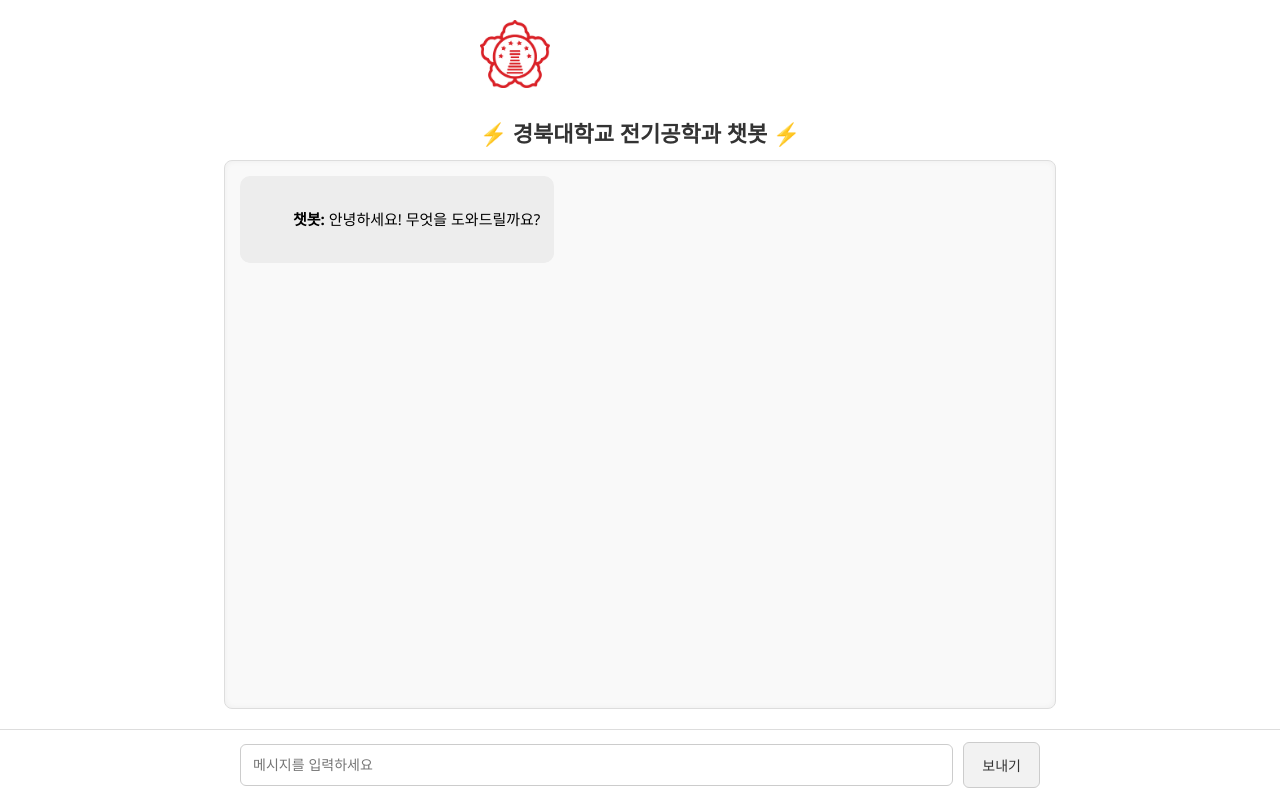
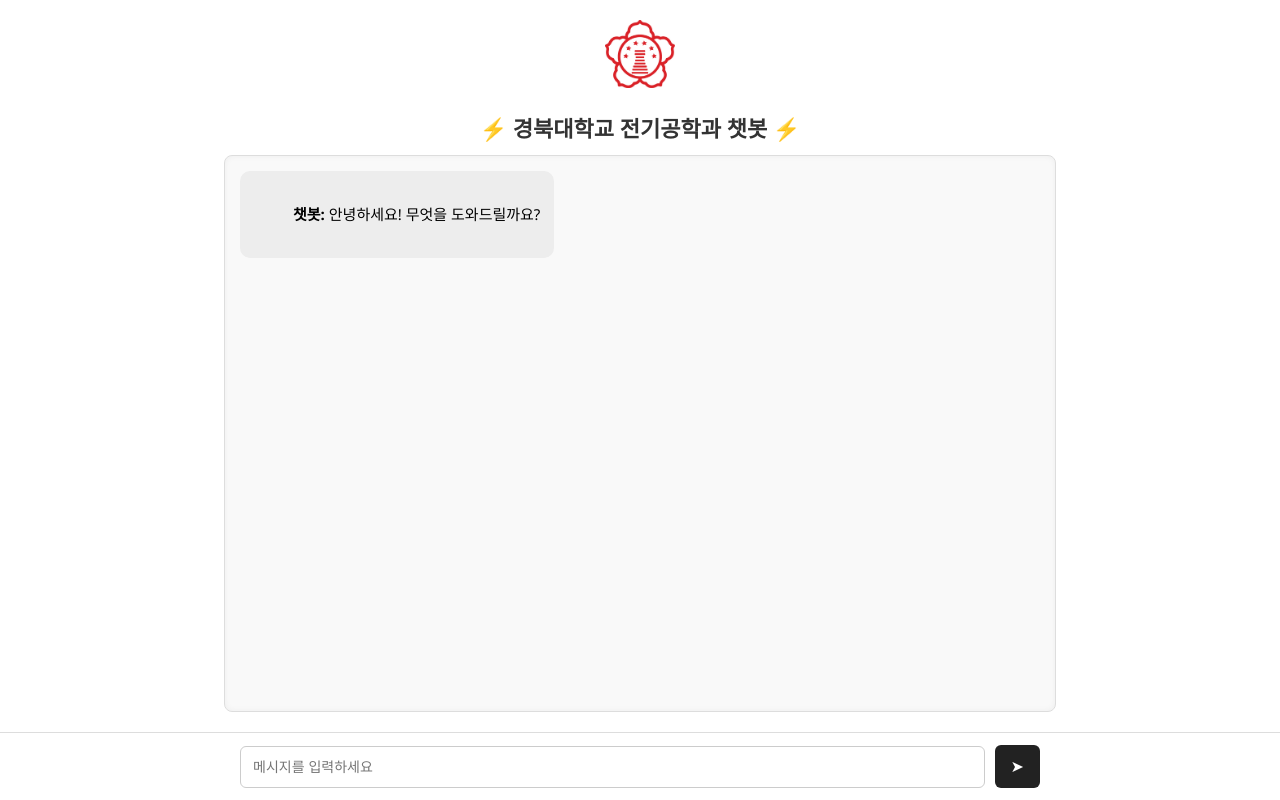
Before and after one commit to KNU-chatbot/KNU-chatbot, a plain HTML site: page index.html in a window 1280 px wide. Drawn offline with Linux system fonts and the light colour scheme.

Commit message:
Update index.html

```diff
--- a/index.html
+++ b/index.html
@@ -25,6 +25,12 @@
       box-sizing: border-box;
     }
 
+    .header {
+      display: flex;
+      flex-direction: column;
+      align-items: center;
+    }
+
     .logo {
       width: 70px;
       margin-bottom: 8px;
@@ -34,6 +40,7 @@
       color: #333;
       margin-bottom: 12px;
       font-size: 22px;
+      text-align: center;
     }
 
     #chat-box {
@@ -98,24 +105,26 @@
     }
 
     button {
-      padding: 12px 18px;
-      border: 1px solid #ccc;
+      padding: 12px 16px;
+      border: none;
       border-radius: 6px;
-      background-color: #f2f2f2;
-      color: #333;
-      font-size: 14px;
+      background-color: #222;
+      color: #fff;
+      font-size: 16px;
       cursor: pointer;
-      transition: background-color 0.2s;
+      display: flex;
+      align-items: center;
+      justify-content: center;
     }
 
     button:hover {
-      background-color: #e0e0e0;
+      background-color: #444;
     }
   </style>
 </head>
 <body>
   <div class="container">
-    <div>
+    <div class="header">
       <img class="logo" src="knu_logo.jpg" alt="경북대학교 로고" />
       <h1>⚡ 경북대학교 전기공학과 챗봇 ⚡</h1>
     </div>
@@ -126,7 +135,7 @@
   <div class="input-area-wrapper">
     <div class="input-area">
       <input type="text" id="user-input" placeholder="메시지를 입력하세요" />
-      <button onclick="sendMessage()">보내기</button>
+      <button onclick="sendMessage()">➤</button>
     </div>
   </div>
 
```
